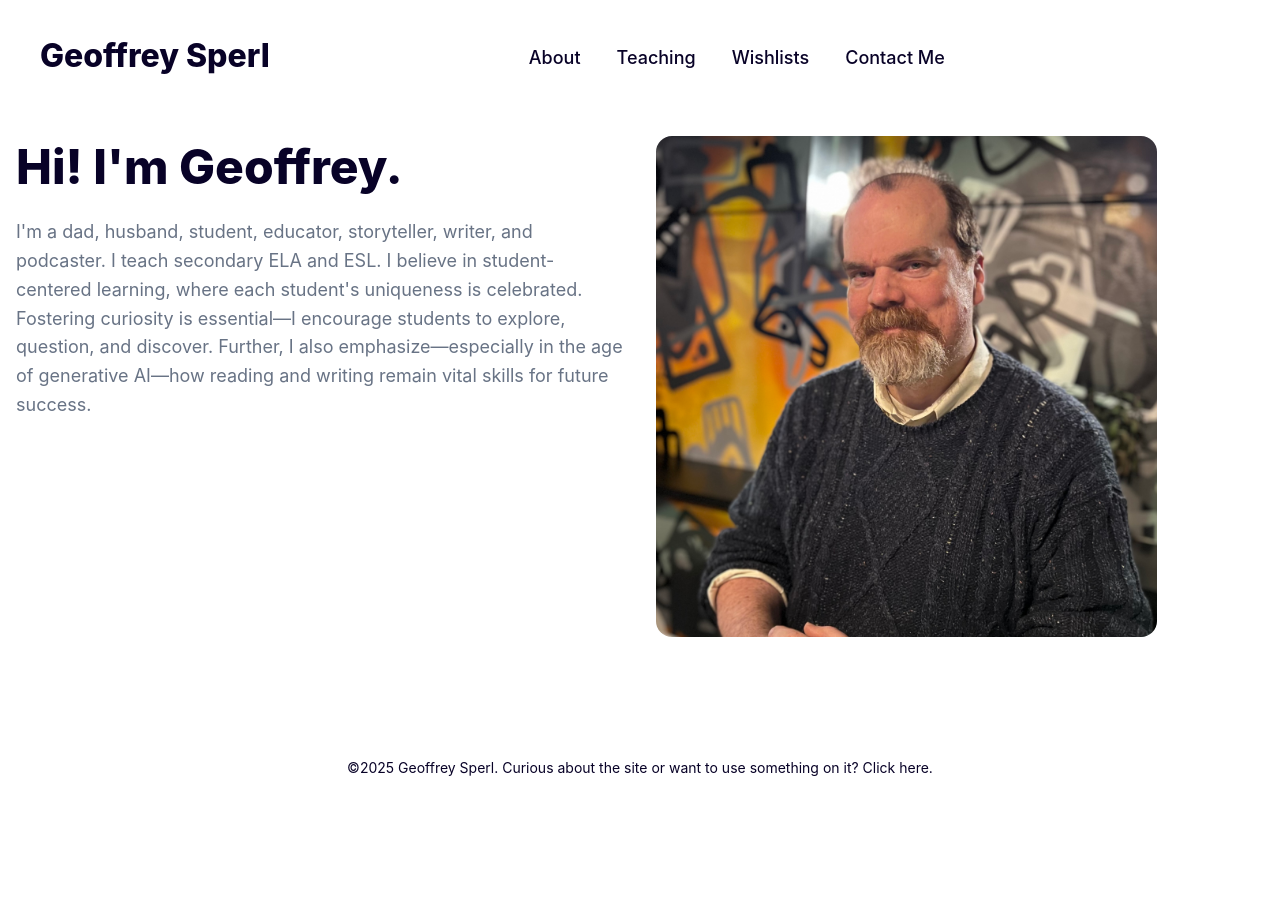
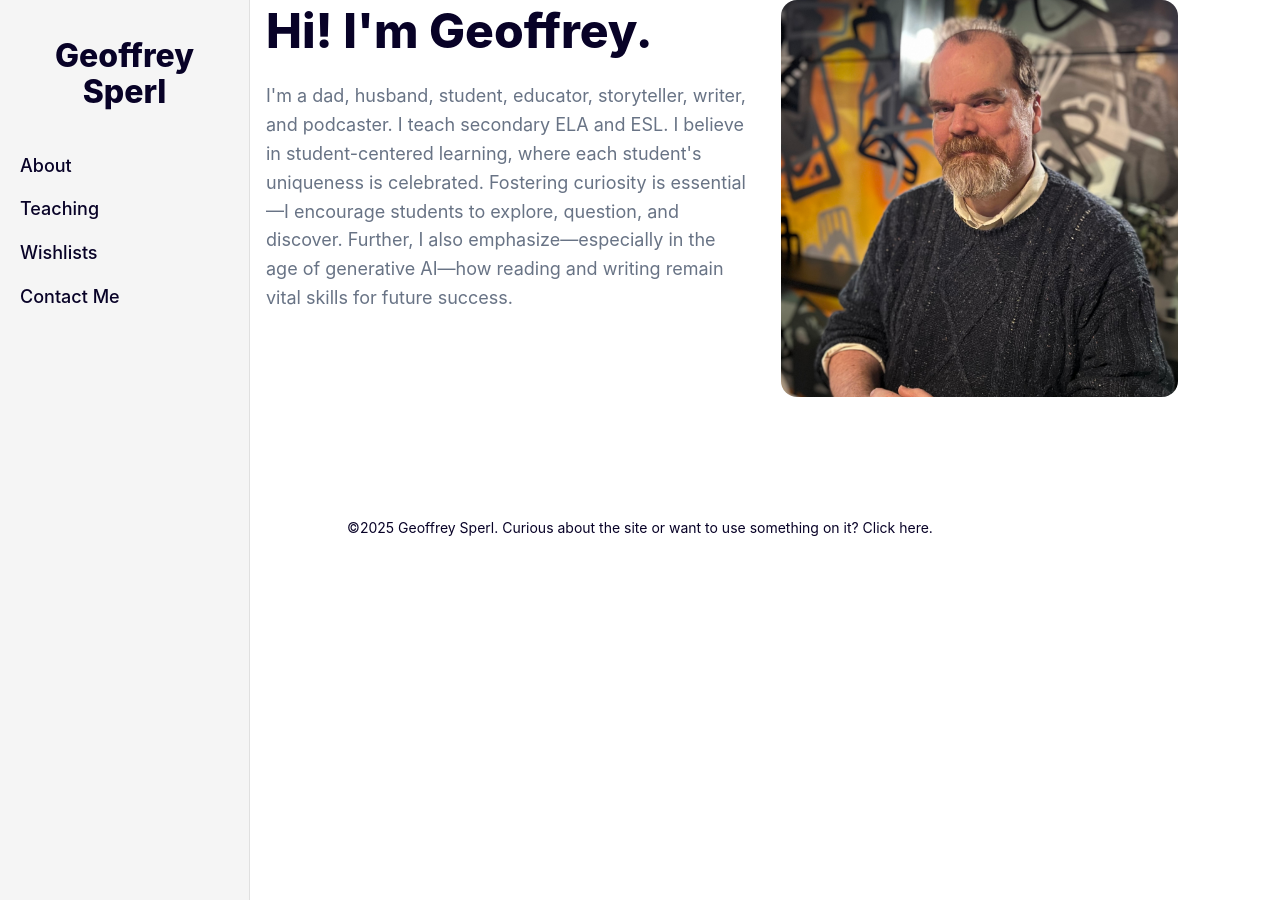
Before and after one commit to geoffreysperl/teaching, a Jekyll site: the page built from index.html, in a window 1280 px wide. Built offline with Jekyll 4.4.1, drawn with Linux system fonts in a browser that asks for light colours.

Commit message:
Changing navigation

```diff
--- a/_includes/header.html
+++ b/_includes/header.html
@@ -1,9 +1,6 @@
-<!-- begin header -->
-<header class="header">
-  <div class="container-big">
-    <div class="row">
-      <div class="header__inner col col-12">
-
+<!-- begin sidebar -->
+<aside class="sidebar">
+  <div class="sidebar__inner">
     <div class="logo">
       <a class="logo__link" href="{{ site.baseurl }}/">
       {% if site.data.settings.logo %}
@@ -37,14 +34,11 @@
       </div>
     </nav>
 
-        <div class="nav-button">
+    <div class="mobile-nav-button">
       <div class="hamburger">
         <div></div>
       </div>
     </div>
-
   </div>
-    </div>
-  </div>
-</header>
-<!-- end header -->
+</aside>
+<!-- end sidebar -->
--- a/_includes/main.scss
+++ b/_includes/main.scss
@@ -280,3 +280,114 @@ img {
   body { font-size: 16px; }
   .gallery { grid-template-columns: 1fr; }
 }
+
+/* Sidebar Navigation */
+:root {
+  --sidebar-width: 250px;
+}
+
+.sidebar {
+  position: fixed;
+  top: 0;
+  left: 0;
+  width: var(--sidebar-width);
+  height: 100vh;
+  background-color: var(--background-alt-color);
+  border-right: 1px solid var(--border-color);
+  z-index: 100;
+  overflow-y: auto;
+}
+
+.sidebar__inner {
+  padding: 40px 20px;
+  display: flex;
+  flex-direction: column;
+  height: 100%;
+}
+
+.logo {
+  margin-bottom: 40px;
+  text-align: center;
+}
+
+.main-nav {
+  flex-grow: 1;
+}
+
+.nav__list {
+  flex-direction: column;
+}
+
+.nav__item {
+  margin-right: 0;
+  margin-bottom: 15px;
+}
+
+.dropdown-menu {
+  position: static;
+  opacity: 1;
+  visibility: visible;
+  box-shadow: none;
+  border-top: none;
+  border-radius: 0;
+  background-color: transparent;
+  padding: 0 0 0 20px;
+  margin-top: 10px;
+  display: none;
+}
+
+.dropdown-toggle {
+  cursor: pointer;
+}
+
+.dropdown:hover .dropdown-menu,
+.dropdown.show .dropdown-menu {
+  display: block;
+}
+
+.content {
+  margin-left: var(--sidebar-width);
+  width: calc(100% - var(--sidebar-width));
+}
+
+.container,
+.container-big {
+  max-width: calc(1300px - var(--sidebar-width));
+}
+
+/* Mobile adjustments */
+@media (max-width: 768px) {
+  .sidebar {
+    transform: translateX(-100%);
+    transition: transform 0.3s ease;
+  }
+
+  .sidebar.is-visible {
+    transform: translateX(0);
+  }
+
+  .content {
+    margin-left: 0;
+    width: 100%;
+  }
+
+  .mobile-nav-button {
+    position: fixed;
+    top: 20px;
+    right: 20px;
+    z-index: 101;
+    background-color: var(--background-color);
+    width: 40px;
+    height: 40px;
+    border-radius: 5px;
+    border: 1px solid var(--border-color);
+    display: flex;
+    align-items: center;
+    justify-content: center;
+  }
+
+  .container,
+  .container-big {
+    max-width: 100%;
+  }
+}
--- a/js/site.js
+++ b/js/site.js
@@ -50,3 +50,23 @@ document.addEventListener("DOMContentLoaded", function() {
     // Make images load only when they're visible
     new LazyLoad();
   });
+
+  // Sidebar functionality
+document.addEventListener("DOMContentLoaded", function() {
+  var mobileButton = document.querySelector(".mobile-nav-button");
+  var sidebar = document.querySelector(".sidebar");
+
+  if (mobileButton) {
+    mobileButton.addEventListener("click", function() {
+      sidebar.classList.toggle("is-visible");
+    });
+  }
+
+  // Make dropdown toggles work
+  var dropdownToggles = document.querySelectorAll(".dropdown-toggle");
+  dropdownToggles.forEach(function(toggle) {
+    toggle.addEventListener("click", function() {
+      this.parentNode.classList.toggle("show");
+    });
+  });
+});
```
Lines whose indentation alone changed are shown as unchanged.
